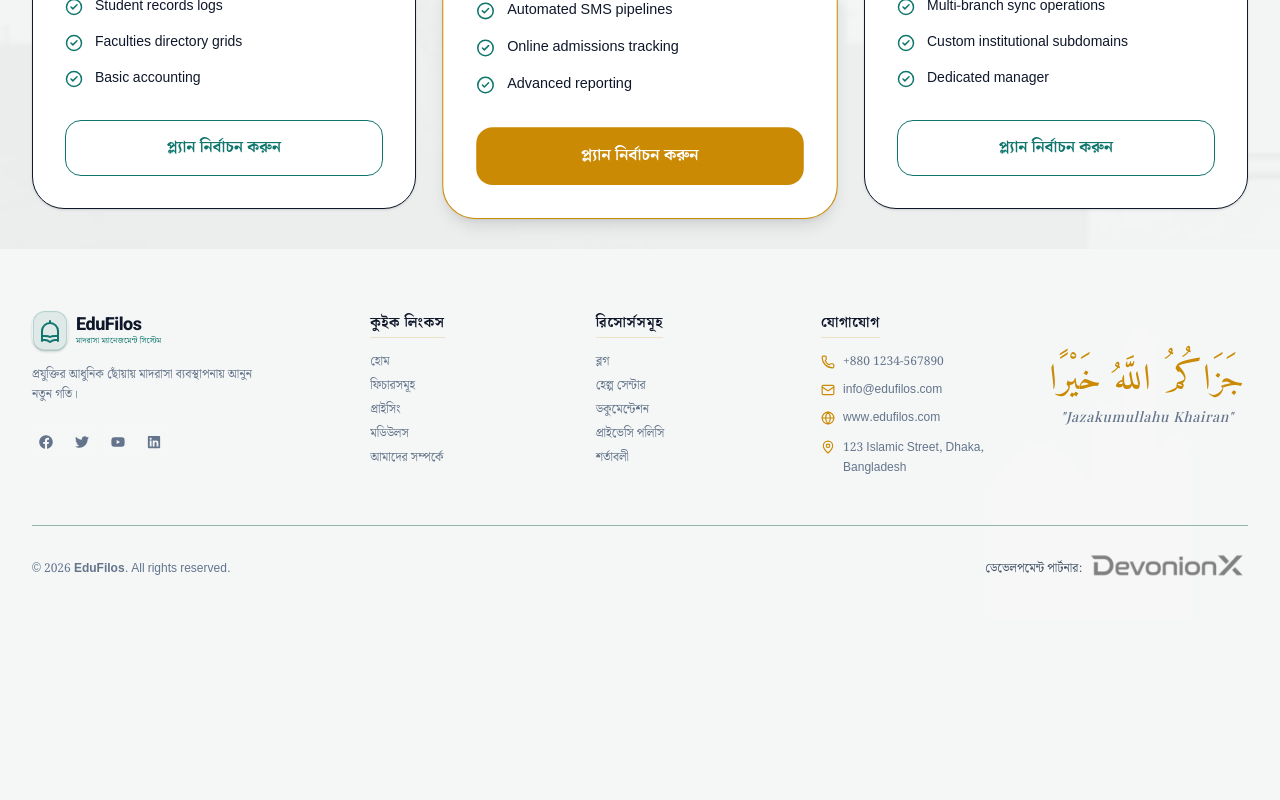
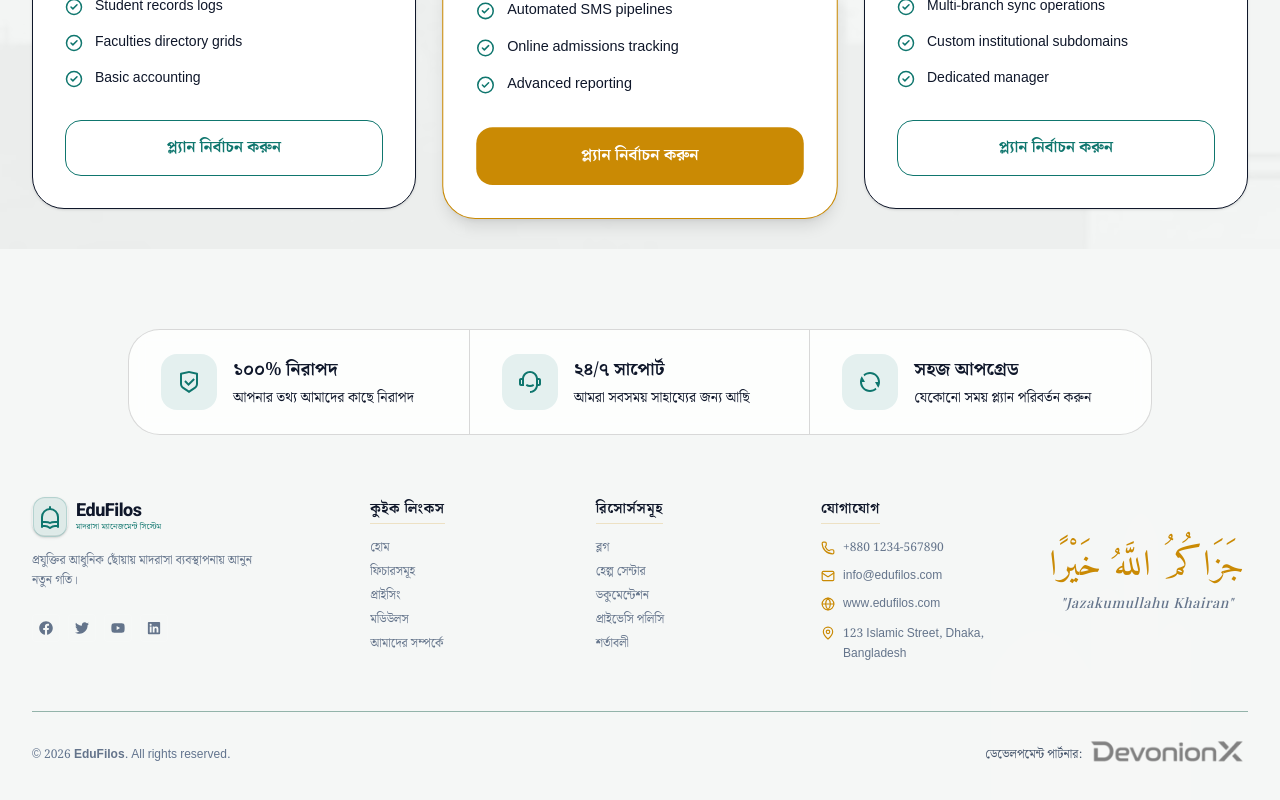
Before and after one commit to Mohammad-Nadil/edufilos, a Next.js app: page /pricing in a window 1280 px wide. Shown: the part 960-1760 px from the top of the page. Before the commit the page ends 1580 px from the top, so only its background shows below. Built offline with nearby package versions, Linux system fonts and the light colour scheme.

Commit message:
pricingtrust add

```diff
--- a/src/app/pricing/page.jsx
+++ b/src/app/pricing/page.jsx
@@ -1,5 +1,16 @@
 import PricingSection from "@/components/pricing/PricingSection";
+import PricingTrust from "@/components/pricing/PricingTrust";
+
+export const metadata = {
+  title: "Pricing",
+  description: "View EduFilos pricing plans and choose the best package for your madrasha.",
+};
 
 export default function PricingPage() {
-  return <PricingSection />;
+  return(
+    <>
+    <PricingSection />
+    <PricingTrust/>
+    </>
+  )
 }
--- /dev/null
+++ b/src/components/pricing/PricingTrust.jsx
@@ -0,0 +1,67 @@
+"use client";
+
+import { useLanguage } from "@/context/LanguageContext";
+import { pricingTrustContent } from "@/helper/pricing/pricingTrustContent";
+
+import {
+  RiShieldCheckLine,
+  RiCustomerService2Line,
+  RiRefreshLine,
+} from "react-icons/ri";
+
+export default function PricingTrust() {
+  const { lang } = useLanguage();
+
+  const items = lang === "BN" ? pricingTrustContent.BN : pricingTrustContent.EN;
+
+  const getIcon = (icon) => {
+    switch (icon) {
+      case "shield":
+        return <RiShieldCheckLine size={24} />;
+
+      case "support":
+        return <RiCustomerService2Line size={24} />;
+
+      case "refresh":
+        return <RiRefreshLine size={24} />;
+
+      default:
+        return <RiShieldCheckLine size={24} />;
+    }
+  };
+
+  return (
+    <div className="mt-16 lg:mt-20">
+      <div className="max-w-5xl mx-auto rounded-4xl border border-black/15 bg-card/80 backdrop-blur-sm overflow-hidden">
+        <div className="grid grid-cols-1 md:grid-cols-3">
+          {items.map((item, index) => (
+            <div
+              key={index}
+              className={`
+                flex items-center gap-4
+                px-6 lg:px-8 py-6
+                ${index !== items.length - 1 ? "md:border-r border-black/15" : ""}
+              `}
+            >
+              {/* Icon */}
+              <div className="w-14 h-14 rounded-2xl flex items-center justify-center shrink-0 bg-primary/10 text-primary dark:bg-primary/15">
+                {getIcon(item.icon)}
+              </div>
+
+              {/* Content */}
+              <div>
+                <h4 className="font-bold text-lg text-foreground">
+                  {item.title}
+                </h4>
+
+                <p className="text-sm text-muted-foreground mt-1">
+                  {item.description}
+                </p>
+              </div>
+            </div>
+          ))}
+        </div>
+      </div>
+    </div>
+  );
+}
--- /dev/null
+++ b/src/helper/pricing/pricingTrustContent.js
@@ -0,0 +1,37 @@
+export const pricingTrustContent = {
+  EN: [
+    {
+      title: "100% Secure",
+      description: "Your data is safe with us",
+      icon: "shield",
+    },
+    {
+      title: "24/7 Support",
+      description: "We are always here to help",
+      icon: "support",
+    },
+    {
+      title: "Easy Upgrades",
+      description: "Upgrade or downgrade anytime",
+      icon: "refresh",
+    },
+  ],
+
+  BN: [
+    {
+      title: "১০০% নিরাপদ",
+      description: "আপনার তথ্য আমাদের কাছে নিরাপদ",
+      icon: "shield",
+    },
+    {
+      title: "২৪/৭ সাপোর্ট",
+      description: "আমরা সবসময় সাহায্যের জন্য আছি",
+      icon: "support",
+    },
+    {
+      title: "সহজ আপগ্রেড",
+      description: "যেকোনো সময় প্ল্যান পরিবর্তন করুন",
+      icon: "refresh",
+    },
+  ],
+};
```
